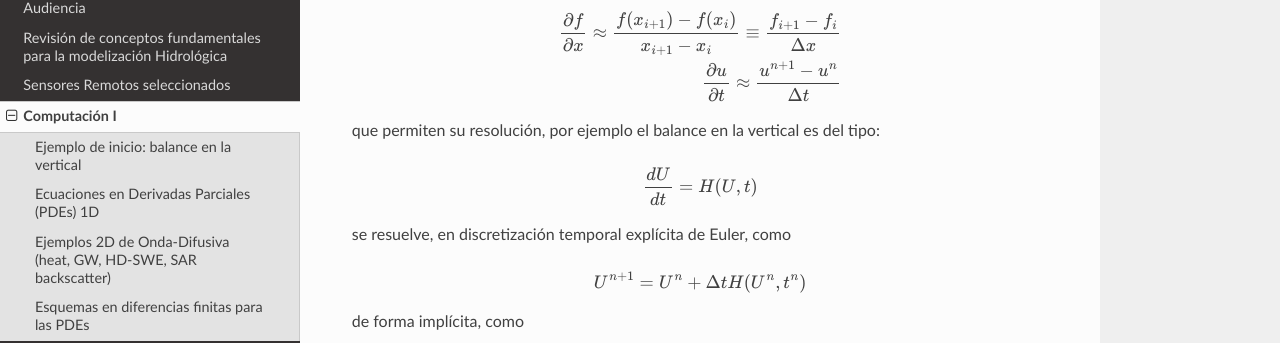
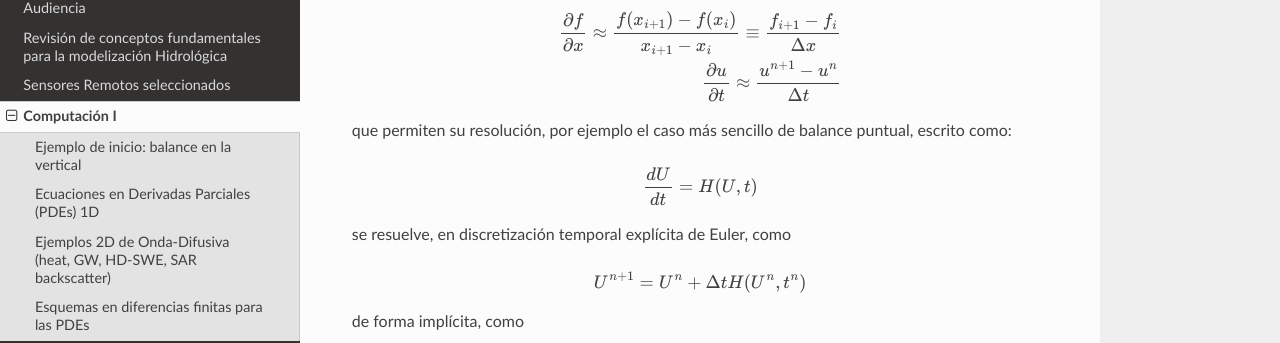
Before and after one commit to ivillamadrid/HidrologiaXXI, a Sphinx documentation site: the page built from docs/source/computacion.rst, in a window 1280 px wide and 900 px high, scrolled down 1685 px. Shown: the part 137-480 px from the top of the window. Built offline with Sphinx 7.4.7 and the Read the Docs theme 2.0.0, drawn with Linux system fonts in a browser that asks for light colours.

Commit message:
Update computacion.rst

```diff
--- a/docs/source/computacion.rst
+++ b/docs/source/computacion.rst
@@ -86,7 +86,7 @@ Diferentes esquemas de discretización de las ecuaciones anteriores, parten de a
 
   \frac{\partial u}{\partial t} \approx \frac{u^{n+1}-u^n}{\Delta t}
 
-que permiten su resolución, por ejemplo el balance en la vertical es del tipo:
+que permiten su resolución, por ejemplo el caso más sencillo de balance puntual, escrito como:
 
 .. math:: \frac{d U}{d t} = H(U, t)
 
```
